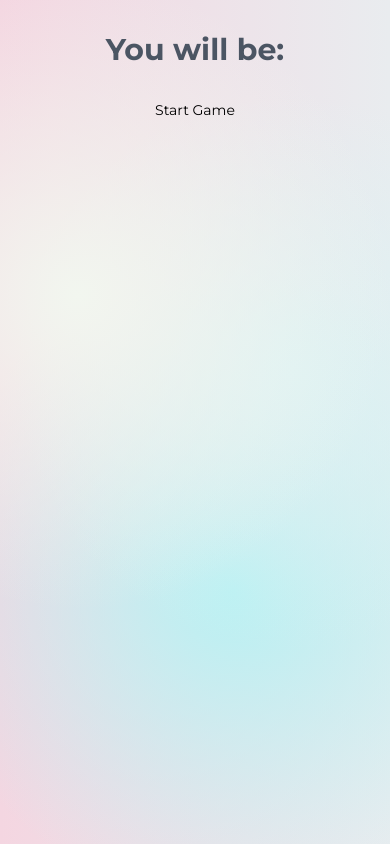
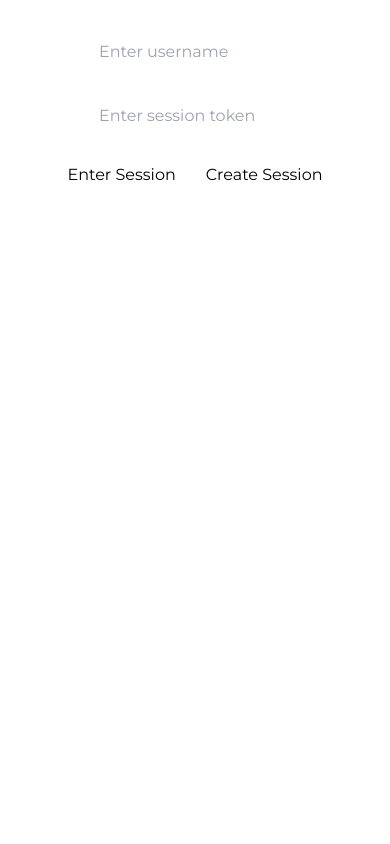
Before and after one commit to pscruzzz/resistance, a Next.js app: page / in a window 390 px wide. Built offline with nearby package versions, Linux system fonts and the light colour scheme.

Commit message:
feat: add sessions

```diff
--- /dev/null
+++ b/src/app/[sessionId]/[user]/page.tsx
@@ -0,0 +1,87 @@
+'use client'
+
+import React, { useState, useEffect } from 'react';
+import Container from '@/components/base/Container';
+
+export default function SessionId({ params: { sessionId, user } }: { params: { sessionId: string, user: string } }) {
+  const [players, setPlayers] = useState(Array(5).fill(null));
+  const [currentPlayer, setCurrentPlayer] = useState(0);
+  const [gameStarted, setGameStarted] = useState(false);
+  const [timer, setTimer] = useState(3);
+  const [showRole, setShowRole] = useState(false);
+
+  const assignRolesBasedOnTime = () => {
+    const time = new Date().getTime();
+    let roles = ['Resistance', 'Resistance', 'Resistance', 'Impostor', 'Impostor'];
+
+    // Shuffle using time-based seed
+    for (let i = roles.length - 1; i > 0; i--) {
+      const timeBasedIndex = (time % (i + 1)) + (time % 1000);
+      const j = timeBasedIndex % roles.length; // Ensure j is within the array's bounds
+      [roles[i], roles[j]] = [roles[j], roles[i]];
+    }
+
+    setPlayers(roles);
+    setGameStarted(true);
+  };
+
+  const handleButtonClick = () => {
+    if (timer === 0 || !gameStarted) {
+      if (currentPlayer < 4) {
+        setCurrentPlayer(currentPlayer + 1);
+      } else {
+        // Reset for a new game
+        setCurrentPlayer(0);
+        setPlayers(Array(5).fill(null));
+        setGameStarted(false);
+      }
+    }
+  };
+
+  const startTimer = () => {
+    setShowRole(true);
+    setTimer(3);
+    const countdown = setInterval(() => {
+      setTimer((prevTimer) => {
+        if (prevTimer === 1) {
+          clearInterval(countdown);
+          setShowRole(false);
+          return 0;
+        }
+        return prevTimer - 1;
+      });
+    }, 1000);
+  };
+
+  useEffect(() => {
+    if (gameStarted && currentPlayer < 5) {
+      startTimer();
+    }
+  }, [currentPlayer, gameStarted]);
+
+  return (
+    <Container>
+      <div className='flex flex-col items-center justify-center w-full relative gap-y-8 md:gap-x-12'>
+        <h1 className='text-gray-600 text-3xl font-bold'>
+          {sessionId}
+        </h1>
+        <h1 className='text-gray-600 text-3xl font-bold'>
+          {user} will be:
+        </h1>
+        {showRole && players[currentPlayer] && (
+          <>
+            <h2 className='text-gray-600 text-2xl font-bold'>
+              {players[currentPlayer]}
+            </h2>
+            <p>Time remaining: {timer}</p>
+          </>
+        )}
+        {!gameStarted || timer === 0 ? (
+          <button onClick={gameStarted ? handleButtonClick : assignRolesBasedOnTime}>
+            {gameStarted ? (currentPlayer < 4 ? 'Next Player' : 'Restart Game') : 'Start Game'}
+          </button>
+        ) : null}
+      </div>
+    </Container>
+  )
+}
--- a/src/app/page.tsx
+++ b/src/app/page.tsx
@@ -1,84 +1,54 @@
 'use client'
 
-import React, { useState, useEffect } from 'react';
-import Container from '@/components/base/Container';
+import React, { useState } from 'react';
 
-export default function Home() {
-  const [players, setPlayers] = useState(Array(5).fill(null));
-  const [currentPlayer, setCurrentPlayer] = useState(0);
-  const [gameStarted, setGameStarted] = useState(false);
-  const [timer, setTimer] = useState(3);
-  const [showRole, setShowRole] = useState(false);
+export default function SessionPage() {
+  const [sessionToken, setSessionToken] = useState('');
+  const [username, setUsername] = useState('');
 
-  const assignRolesBasedOnTime = () => {
-    const time = new Date().getTime();
-    let roles = ['Resistance', 'Resistance', 'Resistance', 'Impostor', 'Impostor'];
-
-    // Shuffle using time-based seed
-    for (let i = roles.length - 1; i > 0; i--) {
-      const timeBasedIndex = (time % (i + 1)) + (time % 1000);
-      const j = timeBasedIndex % roles.length; // Ensure j is within the array's bounds
-      [roles[i], roles[j]] = [roles[j], roles[i]];
-    }
-
-    setPlayers(roles);
-    setGameStarted(true);
+  const handleTokenChange = (event: any) => {
+    setSessionToken(event.target.value);
   };
 
-  const handleButtonClick = () => {
-    if (timer === 0 || !gameStarted) {
-      if (currentPlayer < 4) {
-        setCurrentPlayer(currentPlayer + 1);
-      } else {
-        // Reset for a new game
-        setCurrentPlayer(0);
-        setPlayers(Array(5).fill(null));
-        setGameStarted(false);
-      }
-    }
+  const handleUsernameChange = (event: any) => {
+    setUsername(event.target.value);
   };
 
-  const startTimer = () => {
-    setShowRole(true);
-    setTimer(3);
-    const countdown = setInterval(() => {
-      setTimer((prevTimer) => {
-        if (prevTimer === 1) {
-          clearInterval(countdown);
-          setShowRole(false);
-          return 0;
-        }
-        return prevTimer - 1;
-      });
-    }, 1000);
+  const enterSession = () => {
+    // Logic to handle entering a session with the given token and username
+    console.log('Entering session with token:', sessionToken, 'and username:', username);
   };
 
-  useEffect(() => {
-    if (gameStarted && currentPlayer < 5) {
-      startTimer();
-    }
-  }, [currentPlayer, gameStarted]);
+  const createSession = () => {
+    const newToken = Math.random().toString(36).substr(2, 9); // Simple random token generator
+    setSessionToken(newToken);
+    console.log('New session token:', newToken);
+  };
 
   return (
-    <Container>
-      <div className='flex flex-col items-center justify-center w-full relative gap-y-8 md:gap-x-12'>
-        <h1 className='text-gray-600 text-3xl font-bold'>
-          You will be:
-        </h1>
-        {showRole && players[currentPlayer] && (
-          <>
-            <h2 className='text-gray-600 text-2xl font-bold'>
-              {players[currentPlayer]}
-            </h2>
-            <p>Time remaining: {timer}</p>
-          </>
-        )}
-        {!gameStarted || timer === 0 ? (
-          <button onClick={gameStarted ? handleButtonClick : assignRolesBasedOnTime}>
-            {gameStarted ? (currentPlayer < 4 ? 'Next Player' : 'Restart Game') : 'Start Game'}
-          </button>
-        ) : null}
-      </div>
-    </Container>
-  )
+    <div style={{ padding: '20px', textAlign: 'center' }}>
+      <input
+        type="text"
+        value={username}
+        onChange={handleUsernameChange}
+        placeholder="Enter username"
+        style={{ padding: '10px', margin: '10px' }}
+      />
+      <br />
+      <input
+        type="text"
+        value={sessionToken}
+        onChange={handleTokenChange}
+        placeholder="Enter session token"
+        style={{ padding: '10px', margin: '10px' }}
+      />
+      <br />
+      <button onClick={enterSession} style={{ padding: '10px', margin: '5px' }}>
+        Enter Session
+      </button>
+      <button onClick={createSession} style={{ padding: '10px', margin: '5px' }}>
+        Create Session
+      </button>
+    </div>
+  );
 }
```
Also changed, not shown: 1 other file (tests, documents, lock files or other folders).
